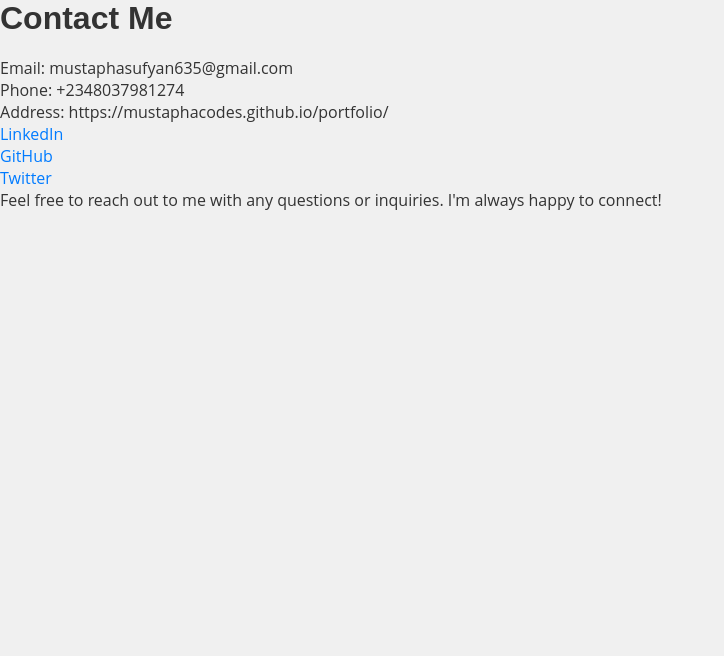
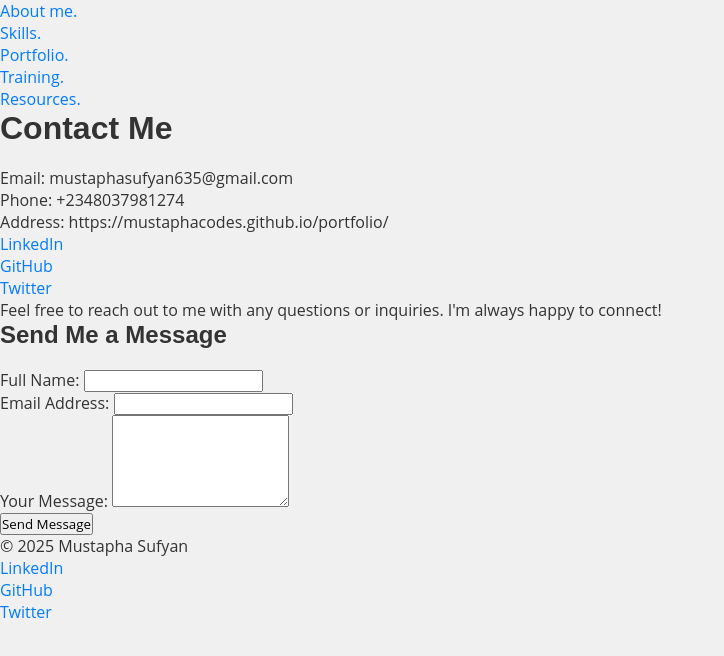
Before and after one commit to mustaphacodes/portfolio, a plain HTML site: page contact.html in a window 1280 px wide. Shown: the whole page, without its empty margins (0-724 px from the left). Drawn offline with Linux system fonts and the light colour scheme.

Commit message:
adding navigation bar and footer etc

```diff
--- a/contact.html
+++ b/contact.html
@@ -49,6 +49,18 @@
     </style> -->
 </head>
 <body>
+    <main>
+        <header>
+            <nav>
+                <ul>
+                    <li><a href="about.html">About me.</a></li>
+                    <li><a href="skills.html">Skills.</a></li>
+                    <li><a href="portfolio.html">Portfolio.</a></li>
+                    <li><a href="training.html">Training.</a></li>
+                    <li><a href="resources.html">Resources.</a></li>
+                </ul>
+            </nav>
+        </header>
     <h1>Contact Me</h1>
 
     <div class="contact-info">
@@ -67,5 +79,37 @@
 
     <p>Feel free to reach out to me with any questions or inquiries. I'm always happy to connect!</p>
 
+    <h2>Send Me a Message</h2>
+        <form action="submit_form.php" method="POST">
+            <div>
+                <label for="name">Full Name:</label>
+                <input type="text" id="name" name="name" required>
+            </div>
+
+            <div>
+                <label for="email">Email Address:</label>
+                <input type="email" id="email" name="email" required>
+            </div>
+
+            <div>
+                <label for="message">Your Message:</label>
+                <textarea id="message" name="message" rows="5" required></textarea>
+            </div>
+
+            <div>
+                <button type="submit">Send Message</button>
+            </div>
+        </form>
+        <footer>
+            <div class="footer-content">
+                <p>&copy; 2025 Mustapha Sufyan</p>
+                <ul>
+                    <li><a href="" target="_blank">LinkedIn</a></li>
+                    <li><a href="https://mustaphacodes.github.io/portfolio/" target="_blank">GitHub</a></li>
+                    <li><a href="" target="_blank">Twitter</a></li>
+                </ul>
+            </div>
+        </footer>
+</main>
 </body>
 </html>
```
Also changed, not shown: about.html (+21 -0 lines), index.html (+10 -3 lines), portfolio.html (+6 -2 lines), skills.html (+14 -1 lines), training.html (+18 -1 lines).
